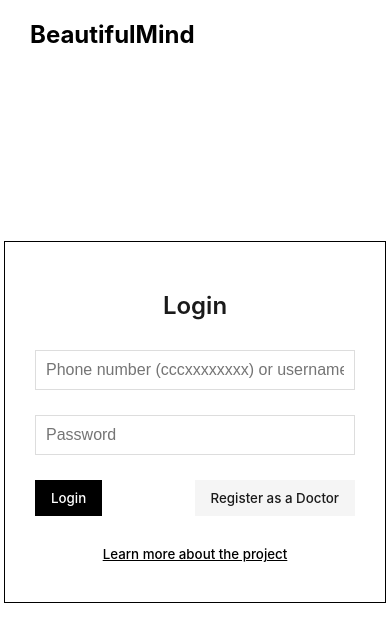
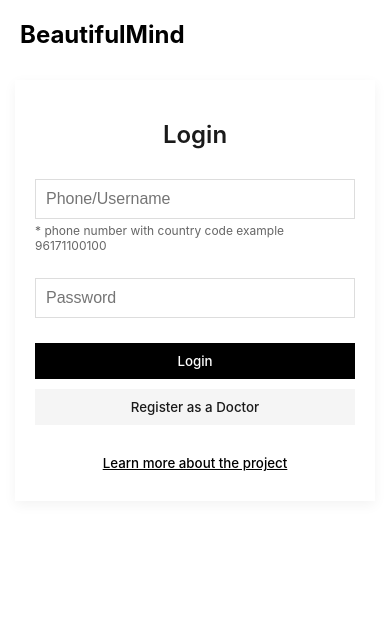
Before and after one commit to AhmadM-DL/Beautiful-Mind, a React (Vite) app in the folder frontend/: page / in a window 390 px wide. Shown: the top 642 px of the page. Built offline with nearby package versions, Linux system fonts and the light colour scheme.

Commit message:
Updated Frontend

```diff
--- a/frontend/src/Dashboard.css
+++ b/frontend/src/Dashboard.css
@@ -113,3 +113,41 @@ select,
 textarea {
   background-color: #fff;
 }
+
+/* Mobile Responsiveness */
+@media (max-width: 768px) {
+  .dashboard-container {
+    padding: 15px;
+  }
+
+  .dashboard-container header {
+    flex-direction: column;
+    align-items: flex-start;
+    gap: 15px;
+  }
+
+  .patient-form-grid {
+    grid-template-columns: 1fr;
+  }
+
+  .patient-form-grid .full-width,
+  .patient-form-grid .form-row {
+    grid-column: span 1;
+  }
+
+  .patient-form-grid .form-row {
+    flex-direction: column;
+    gap: 0;
+  }
+
+  .patient-summary {
+    flex-direction: column;
+    align-items: flex-start;
+    gap: 10px;
+  }
+
+  .form-row {
+    flex-direction: column;
+    gap: 0;
+  }
+}
--- a/frontend/src/LandingPage.css
+++ b/frontend/src/LandingPage.css
@@ -344,7 +344,11 @@
         flex-direction: column;
         text-align: center;
         height: auto;
-        padding-bottom: 4rem;
+        padding: 120px 5% 4rem;
+    }
+
+    .landing-page .hero-content {
+        max-width: 100%;
     }
 
     .landing-page .hero-content h1 {
@@ -353,5 +357,64 @@
 
     .landing-page .hero-image {
         margin-top: 4rem;
+        width: 100%;
+    }
+
+    .landing-page .hero-image img {
+        max-width: 100%;
     }
 }
+
+@media (max-width: 768px) {
+    .landing-page section {
+        padding: 5rem 5%;
+    }
+
+    .landing-page h2 {
+        font-size: 2rem;
+        margin-bottom: 2rem;
+    }
+
+    .landing-page .hero-content h1 {
+        font-size: 2.5rem;
+    }
+
+    .landing-page .privacy-highlight {
+        padding: 2.5rem 1.5rem;
+    }
+
+    .landing-page .email-link {
+        font-size: 1.5rem;
+        word-break: break-all;
+    }
+
+    .landing-page .footer-links {
+        flex-direction: column;
+        gap: 1rem;
+    }
+
+    .landing-page .legal-grid {
+        grid-template-columns: 1fr;
+    }
+}
+
+@media (max-width: 480px) {
+    .landing-page .logo-container {
+        flex-direction: column;
+        gap: 1rem;
+    }
+
+    .landing-page nav {
+        padding: 1rem;
+    }
+
+    .landing-page .hero-content h1 {
+        font-size: 2rem;
+    }
+
+    .landing-page .btn {
+        width: 100%;
+        box-sizing: border-box;
+        text-align: center;
+    }
+}
--- a/frontend/src/Login.jsx
+++ b/frontend/src/Login.jsx
@@ -41,9 +41,10 @@ const Login = () => {
                             type="text"
                             value={identifier}
                             onChange={(e) => setIdentifier(e.target.value)}
-                            placeholder="Phone number (cccxxxxxxxx) or username"
+                            placeholder="Phone/Username"
                             required
                         />
+                        <p className="input-note">* phone number with country code example 96171100100</p>
                     </div>
                     <div className="form-group">
                         <input
--- a/frontend/src/PatientView.css
+++ b/frontend/src/PatientView.css
@@ -131,7 +131,8 @@
     display: flex;
     align-items: flex-end;
     gap: 5px;
-    margin-bottom: 25px; /* Space for ticks */
+    margin-bottom: 25px;
+    /* Space for ticks */
 }
 
 .chart-column {
@@ -195,3 +196,55 @@
 .custom-dates input {
     width: auto;
 }
+
+/* Mobile Responsiveness */
+@media (max-width: 768px) {
+    .patient-view-container {
+        padding: 15px;
+    }
+
+    .patient-view-container header {
+        flex-direction: column;
+        align-items: flex-start;
+        gap: 15px;
+    }
+
+    .tabs-container {
+        gap: 10px;
+        overflow-x: auto;
+        padding-bottom: 5px;
+        width: 100%;
+    }
+
+    .tab-btn {
+        white-space: nowrap;
+        font-size: 0.9rem;
+    }
+
+    .filters-row {
+        flex-direction: column;
+        align-items: stretch;
+    }
+
+    .filters-row select {
+        width: 100%;
+    }
+
+    .custom-dates {
+        flex-direction: column;
+        align-items: stretch;
+    }
+
+    .custom-dates input {
+        width: 100%;
+    }
+
+    .stat-card .value {
+        font-size: 1.5rem;
+    }
+
+    .note-summary {
+        font-size: 0.9rem;
+        padding: 12px 15px;
+    }
+}
--- a/frontend/src/index.css
+++ b/frontend/src/index.css
@@ -136,3 +136,48 @@ textarea:focus {
   margin-bottom: 15px;
   font-size: 0.9rem;
 }
+
+.input-note {
+  font-size: 0.75rem;
+  color: #666;
+  margin-top: 4px;
+}
+
+/* Mobile Responsiveness */
+@media (max-width: 480px) {
+
+  .login-container,
+  .register-container {
+    padding: 20px;
+    height: auto;
+    min-height: 100vh;
+    justify-content: flex-start;
+    padding-top: 80px;
+  }
+
+  .login-header {
+    left: 20px;
+    top: 20px;
+  }
+
+  .login-box,
+  .register-box {
+    padding: 20px;
+    border: none;
+    box-shadow: 0 4px 12px rgba(0, 0, 0, 0.05);
+  }
+
+  .button-group {
+    flex-direction: column;
+    gap: 10px;
+  }
+
+  .button-group button {
+    width: 100%;
+    margin-left: 0;
+  }
+
+  .btn-secondary {
+    margin-left: 0;
+  }
+}
```
